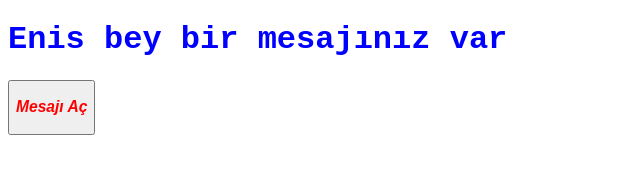
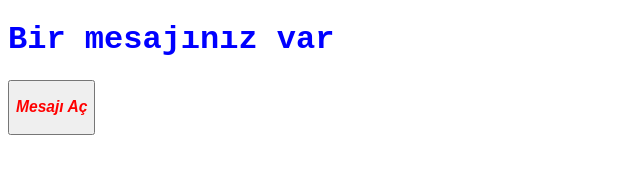
Before and after one commit to soylakonur/mywebsite, a plain HTML site: page index.html in a window 1280 px wide. Shown: the whole page, without its empty margins (0-640 px from the left). Drawn offline with Linux system fonts and the light colour scheme.

Commit message:
Update index.html

```diff
--- a/index.html
+++ b/index.html
@@ -7,7 +7,7 @@
     <link rel="stylesheet" href="styles/style.css">
 </head>
 <body>
-    <h1>Enis bey bir mesajınız var</h1>
+    <h1>Bir mesajınız var</h1>
     <a href="Test/2.html">
     <button><h3>Mesajı Aç</h3></button>
 </a>
```
